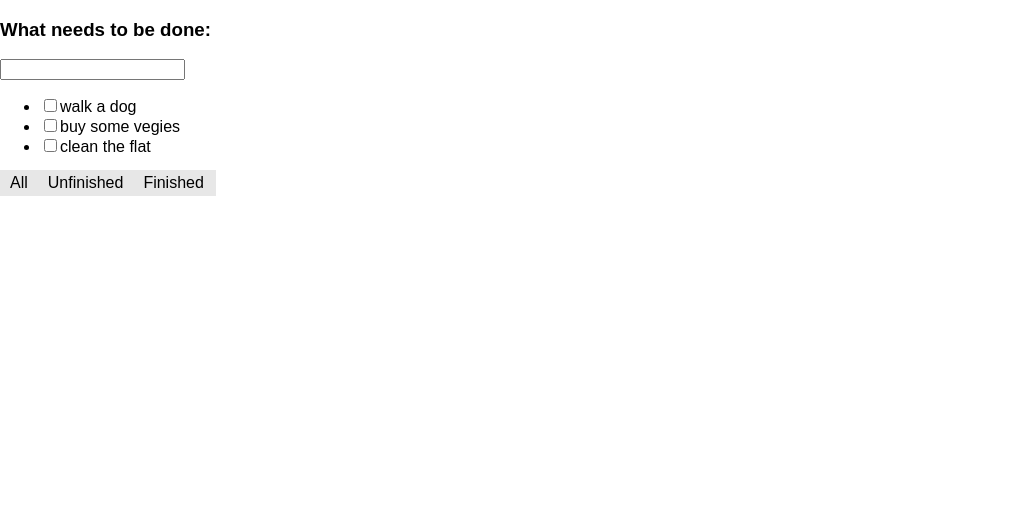
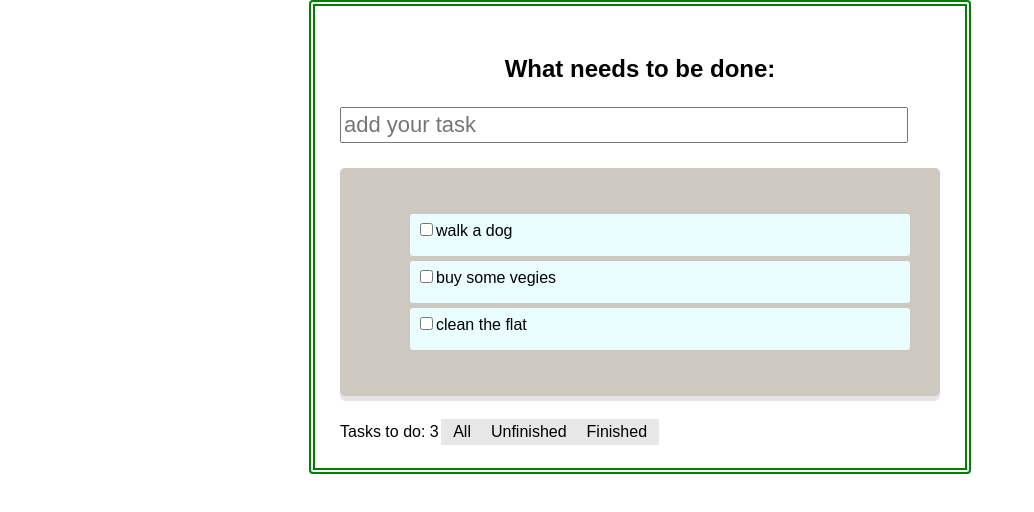
Before and after one commit to segatank/to-do-list-react, a React (Create React App) app: page / in a window 1280 px wide. Shown: the top 512 px of the page, without its empty margins (0-1034 px from the left). Built offline with nearby package versions, Linux system fonts and the light colour scheme.

Commit message:
added styles

```diff
--- a/src/TaskBoard.css
+++ b/src/TaskBoard.css
@@ -1,5 +1,50 @@
-div {
+.to-do-list_main-wrapper {
+  margin: auto;
+  border-radius: 4px;
+  border-color: green;
+  border-style: double;
+  border-width: 6px;
+  padding: 25px;
+  width: 600px;
+}
 
+.to-do-list_header {
+  font-size: 24px;
+  text-align: center;
+}
+
+.to-do-list_input-field {
+  margin: auto;
+  width: 560px;
+  height: 30px;
+  font-size: 22px;
+}
+
+.container-list-whole {
+  padding: 25px;
+  background: #cdc9c1;
+  border-radius: 5px;
+  margin: 25px auto;
+  box-shadow: 0 5px 0 0 rgba(0,0,0,0.1);
+  display: flex;
+  flex-direction: column;
+  flex-wrap: wrap;
+  justify-content: space-around; /* flex-start | flex-center | flex-end | space-around | space-between*/
+  align-items: stretch;
+}
+
+.container-list-single-item {
+  height: 30px;
+  color: black;
+	padding: 6px;
+	margin: 5px;
+	background: #eafdff;
+	border-radius: 3px;
+  flex: 1 200px;
+}
+
+ul {
+  list-style-type:none;
 }
 
 input[type=radio] {
@@ -14,11 +59,8 @@ input[type=radio] + label {
     background-color: #e7e7e7;
     border-color: #ddd;
 }
-/*
- Change background color for label next to checked radio button
- to make it look like highlighted button
-*/
+
 input[type=radio]:checked + label {
-   background-image: none;
+    background-image: none;
     background-color:#d0d0d0;
 }
--- a/src/TaskBoard.js
+++ b/src/TaskBoard.js
@@ -12,26 +12,36 @@ class TaskBoard extends Component {
         "clean the flat"
       ]
     }
+
+    this.handleSortList = this.handleSortList.bind(this);
   }
+
+  handleSortList (val) {
+    console.log(val)
+  }
+
   render() {
     const isItems = this.state.taskArr.length > 0;
 
     return (
-      <section>
-        <h3>What needs to be done:</h3>
-        <input type="text"/>
+      <section className="to-do-list_main-wrapper">
+        <h3 className="to-do-list_header">What needs to be done:</h3>
+        <input type="text" className="to-do-list_input-field" placeholder="add your task"/>
         <section>
         {isItems
           ? <DisplayAllItems listItems={this.state.taskArr} />
           : <div>"Nothing to do."</div>}
         </section>
-        <div>
-          <input type="radio" name="sortTasks" id="all"/>
-            <label htmlFor="all">All</label>
-          <input type="radio" name="sortTasks" id="unfinished"/>
-            <label htmlFor="unfinished">Unfinished</label>
-          <input type="radio" name="sortTasks" id="finished"/>
-            <label htmlFor="finished">Finished</label>
+        <div name="container-footer">
+            <span>Tasks </span>
+            <span>to do: </span>
+            <span>{this.state.taskArr.length} </span>
+            <input type="radio" name="sortTasks" id="all" onChange={this.handleSortList("all")} />
+              <label htmlFor="all">All</label>
+            <input type="radio" name="sortTasks" id="unfinished"/>
+              <label htmlFor="unfinished">Unfinished</label>
+            <input type="radio" name="sortTasks" id="finished"/>
+              <label htmlFor="finished">Finished</label>
         </div>
       </section>
     );
@@ -45,14 +55,14 @@ function DisplayAllItems (props) {
   for (let i=0; i < listArr.length; i++) {
     resultList.push(
       <li key={i.toString()}>
-        <div>
+        <div className="container-list-single-item">
           <input type="checkbox"/>{listArr[i]}
         </div>
       </li>
     );
   }
   return (
-    <div>
+    <div className="container-list-whole">
       <ul>
         {resultList}
       </ul>
```
